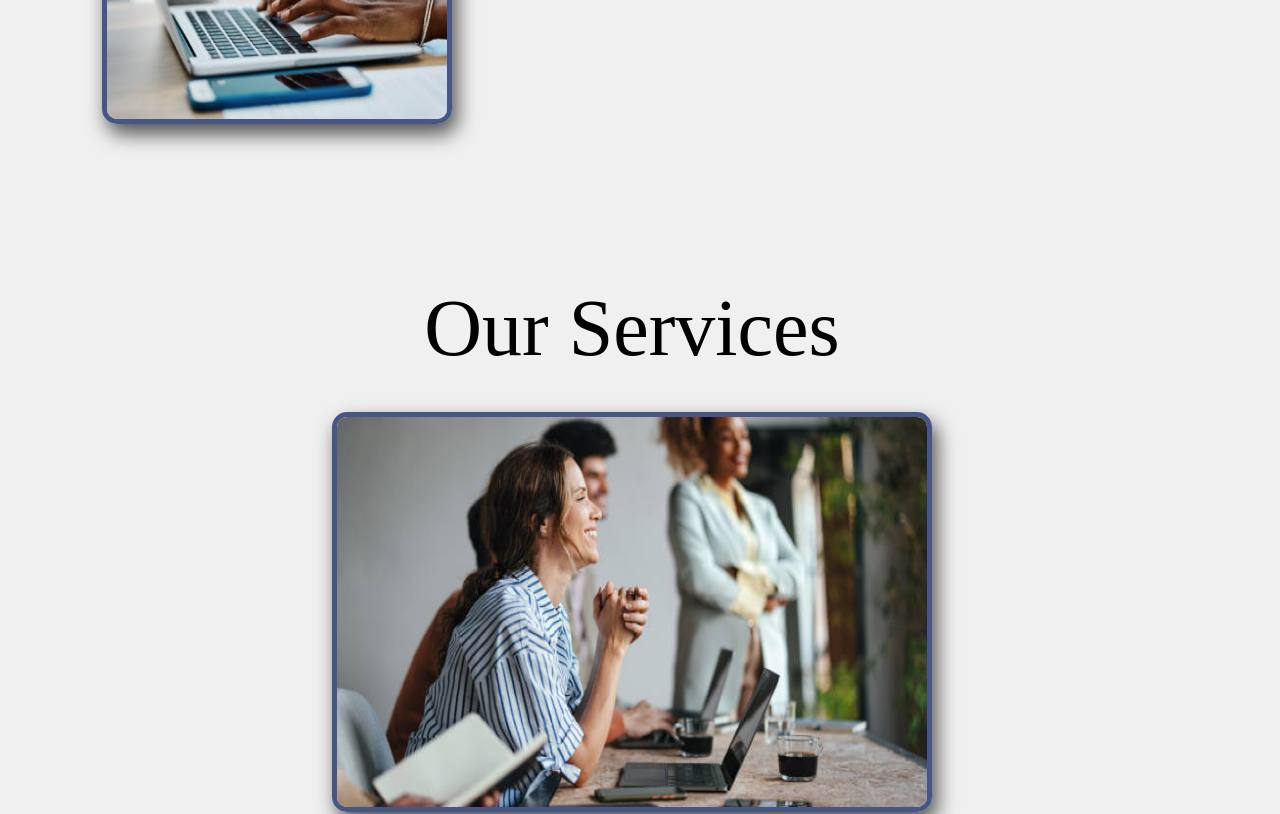
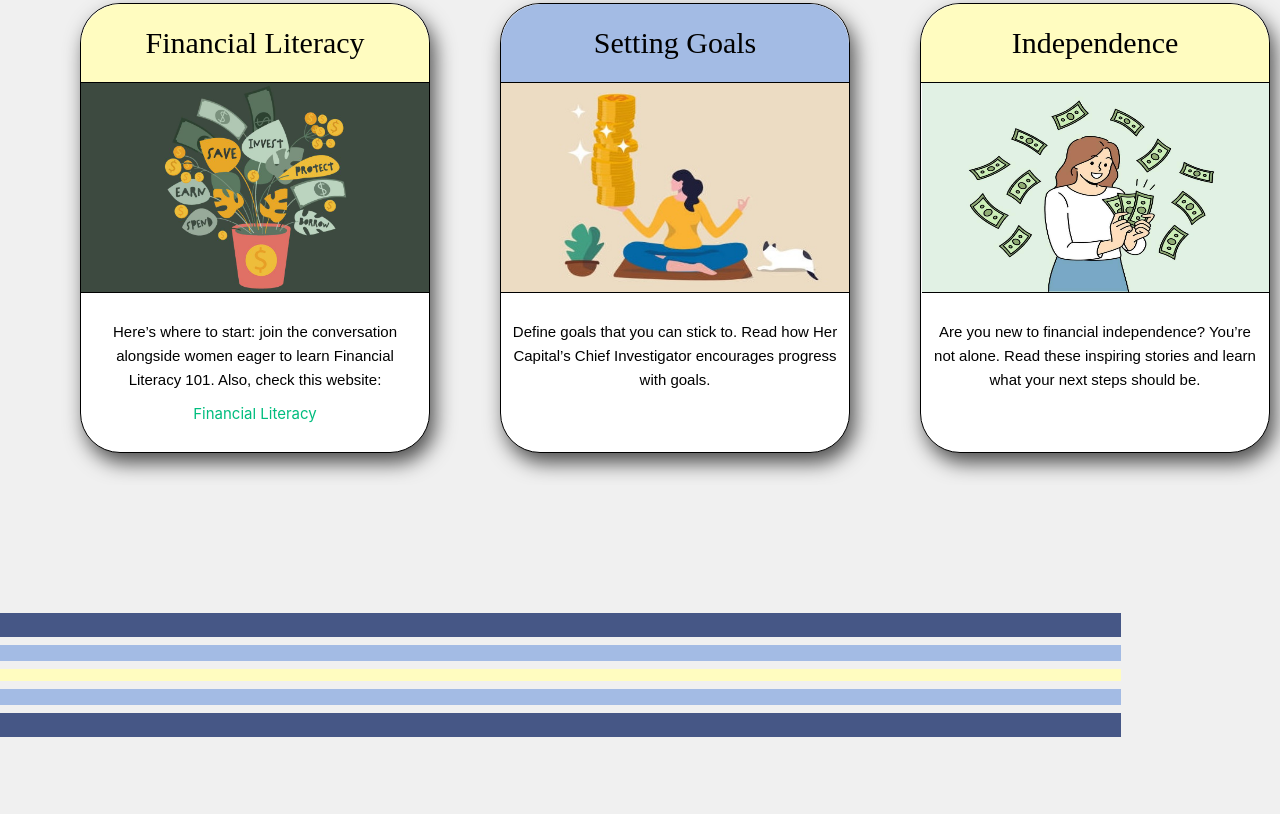
Before and after one commit to jessicajordan31/project-1-part-2, a Vue app in the folder Project-1-Part-2/: page / in a window 1280 px wide. Shown: the part 712-1526 px from the top of the page. Built offline with nearby package versions, Linux system fonts and the light colour scheme; the HTML template or start-up script is replaced by a standard one.

Commit message:
done, with link etc

```diff
--- a/Project-1-Part-2/src/App.vue
+++ b/Project-1-Part-2/src/App.vue
@@ -9,8 +9,8 @@
 
 <template>
   <main>
-    <!--<Dashboard/>-->
-    <About />
+    <!-- <Dashboard/> -->
+    <!-- <About /> -->
     <!-- Comment out the ones you don't want to see -->
     <!--<Login />-->
     <Connect/>
--- a/Project-1-Part-2/src/components/Connect.vue
+++ b/Project-1-Part-2/src/components/Connect.vue
@@ -22,7 +22,8 @@
                 <div class="card">
                     <h3 class="card-title" id="yellow">Financial Literacy</h3>
                     <img alt="Financial Literacy Image" src="../assets/connect-financial-litercy.jpg" width="348px" height="210">
-                    <p>Here’s where to start: join the conversation alongside women eager to learn Financial Literacy 101.</p>
+                    <p>Here’s where to start: join the conversation alongside women eager to learn Financial Literacy 101. Also, check this website: </p>
+                    <a href="https://money.usnews.com/money/personal-finance/family-finance/articles/best-books-on-financial-literacy-for-women">Financial Literacy</a>
                 </div>
                 <div class="card">
                     <h3 class="card-title" id="blue">Setting Goals</h3>
--- a/Project-1-Part-2/src/components/Dashboard.vue
+++ b/Project-1-Part-2/src/components/Dashboard.vue
@@ -5,6 +5,7 @@
 </script>
 
 <template>
+    <Header/>
    <div class="dashboard-container">
     <h1>HER DASHBOARD</h1>
    <div class="box1">
--- a/Project-1-Part-2/src/components/Footer.vue
+++ b/Project-1-Part-2/src/components/Footer.vue
@@ -16,7 +16,7 @@
             <tbody>
                 <tr>
                     <td class="brand-cell">
-                        <img alt="Her Capital Logo" src="../assets/Her Capital.png" class="logo"/>
+                        <img alt="Her Capital Logo" src="../assets/logo2.png" class="logo"/>
                         <h3>Her Capital</h3>
                     </td>
 
```
